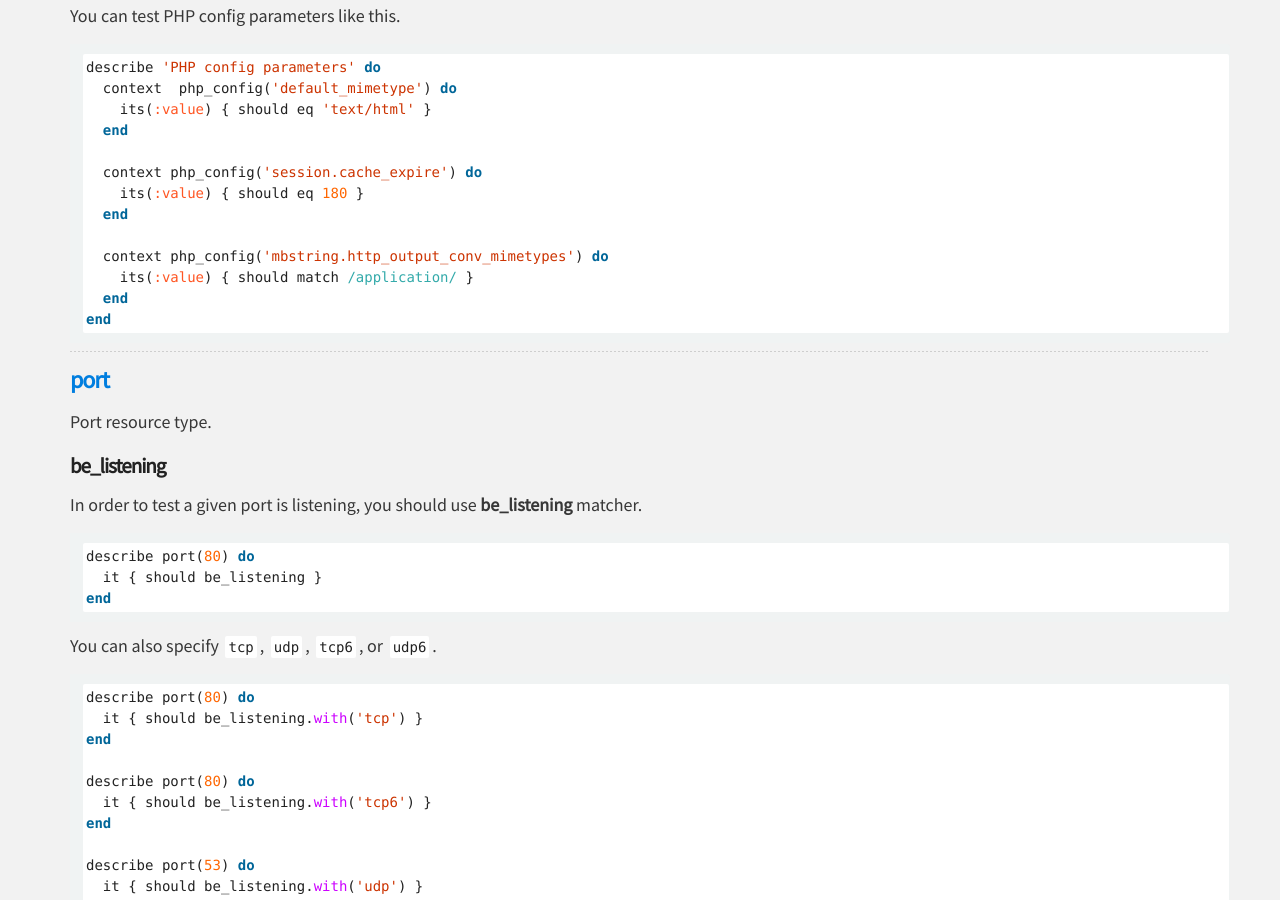
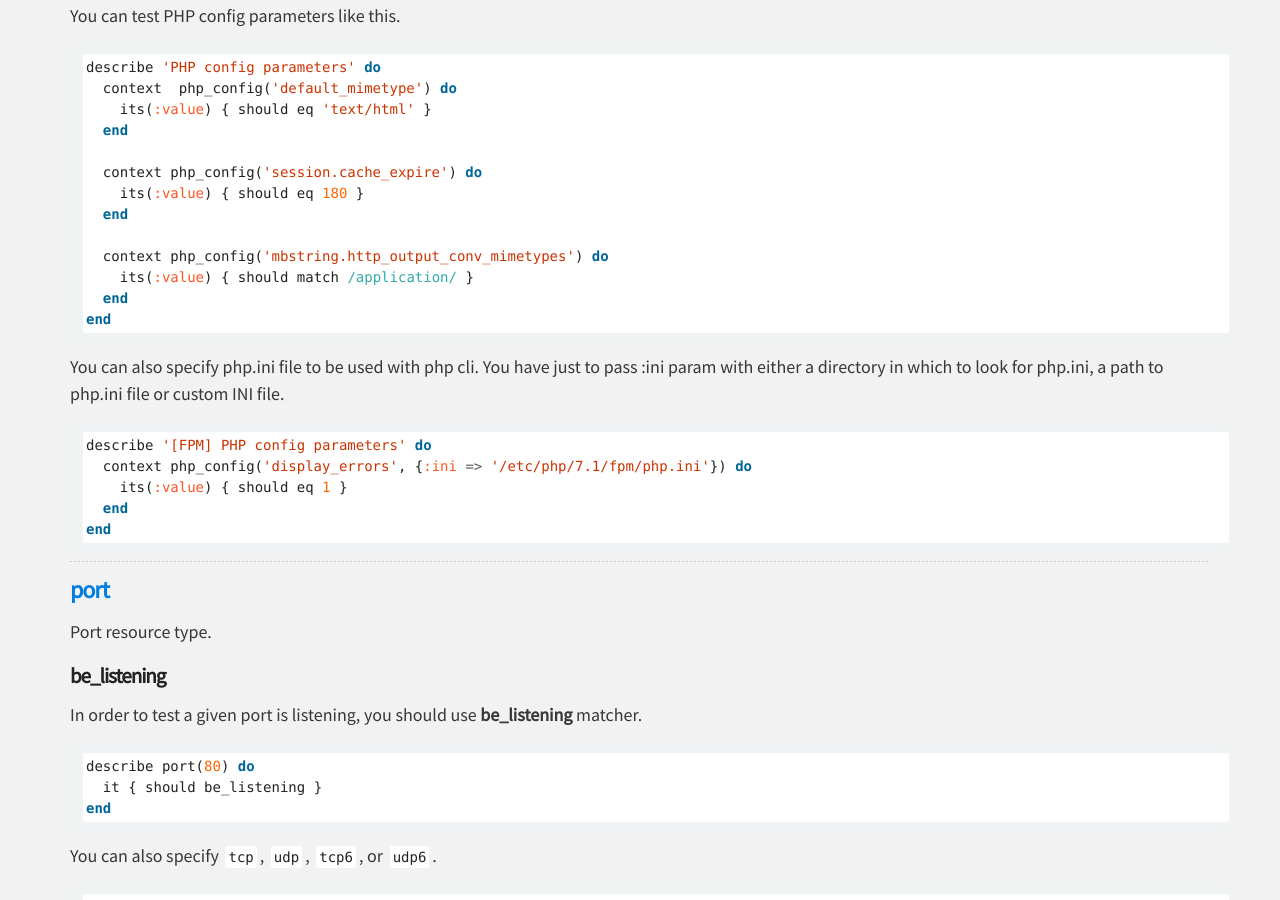
Before and after one commit to serverspec/serverspec.github.io, a Jekyll site: the page built from resource_types.md, in a window 1280 px wide and 900 px high, scrolled down 21680 px. Built offline with Jekyll 4.4.1, drawn with Linux system fonts in a browser that asks for light colours; nearby versions of some CDN libraries.

Commit message:
Specify php.ini file location or directory in which to look for php.ini file as :ini parameter

````diff
--- a/_includes/php_config.md
+++ b/_includes/php_config.md
@@ -19,3 +19,14 @@ describe 'PHP config parameters' do
   end
 end
 ```
+
+You can also specify php.ini file to be used with php cli.
+You have just to pass :ini param with either a directory in which to look for php.ini, a path to php.ini file or custom INI file.
+
+```ruby
+describe '[FPM] PHP config parameters' do
+  context php_config('display_errors', {:ini => '/etc/php/7.1/fpm/php.ini'}) do
+    its(:value) { should eq 1 }
+  end
+end
+```
````
